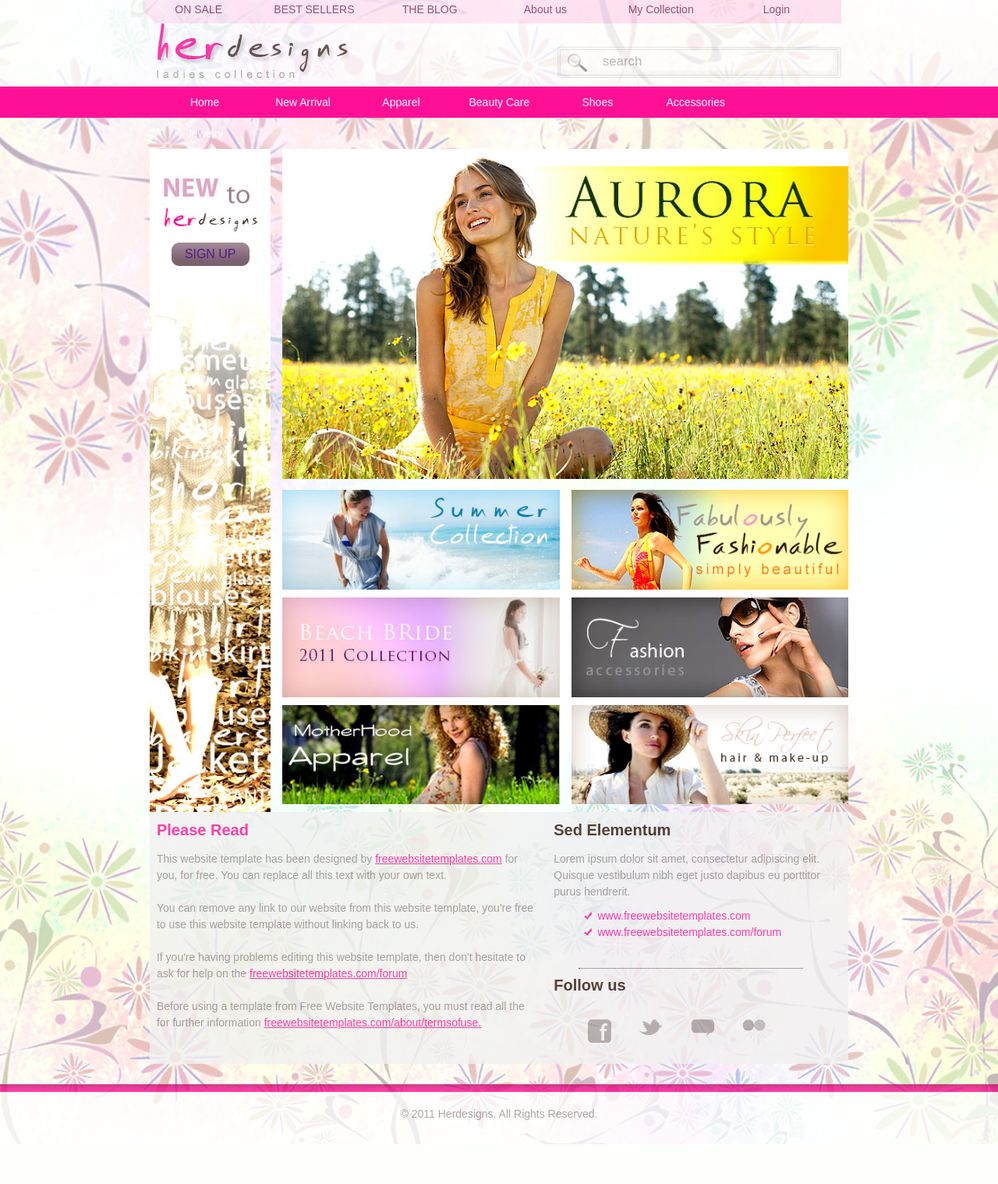
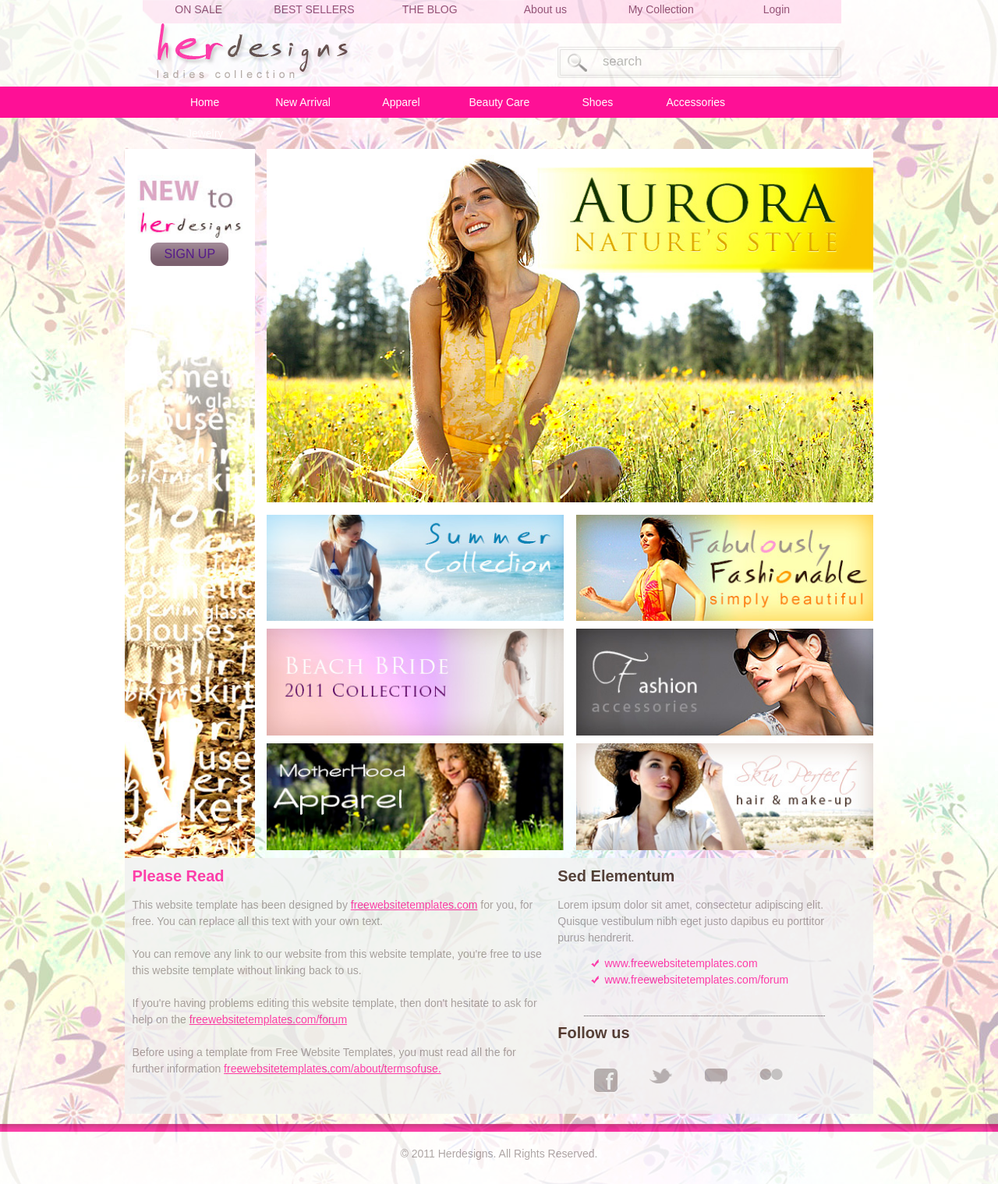
Before and after one commit to Verstka-city/Verstka-city.github.io, a PHP site: page / in a window 1280 px wide. Shown: the whole page at 78% size. Before the commit the page ends 1467 px from the top, so only its background shows below. Run offline with PHP 8.4, Linux system fonts and the light colour scheme.

Commit message:
her-designs
root

```diff
--- a/her-designs/style/style.css
+++ b/her-designs/style/style.css
@@ -47,24 +47,22 @@ html {
     height: 100%;
 }
 body {
-    min-width: 380px;
+    min-width: 320px;
     width: 100%;
     height: 100%;
     box-sizing: border-box;
     background: url(../images/bg-top.jpg) no-repeat top center;
-    background-size: cover;
     margin: 0 auto;
     font-size: 14px;
 }
 .wrapper {
-    min-height: 100%;
     width: 100%;
     margin: 0 auto;
     height: auto !important;
     text-align: left;
     box-sizing: border-box;
-    position: relation;
-    height: 100%;
+    position: relative;
+    min-height: 100%;
     overflow: hidden;
     background: url(../images/bg-bottom.jpg) no-repeat bottom center;
 }
@@ -238,10 +236,11 @@ input[type="text"] {
     padding-left: 117px;
 }
  .main {
+	padding-bottom:77px;
     max-width: 960px;
-    width: 70%;
-    margin: 1% 15% 2%;
-    box-sizing: border-box;
+    width: 100%;
+	margin: 1% auto;
+ box-sizing: border-box;
 }
  .center-contein {
     display: table;
@@ -402,6 +401,7 @@ article {
     text-align: left;
 }
 footer {
+	position:absolute;bottom:0;left:0;
     width: 100%;
     height: 77px;
     line-height: 77px;
```
